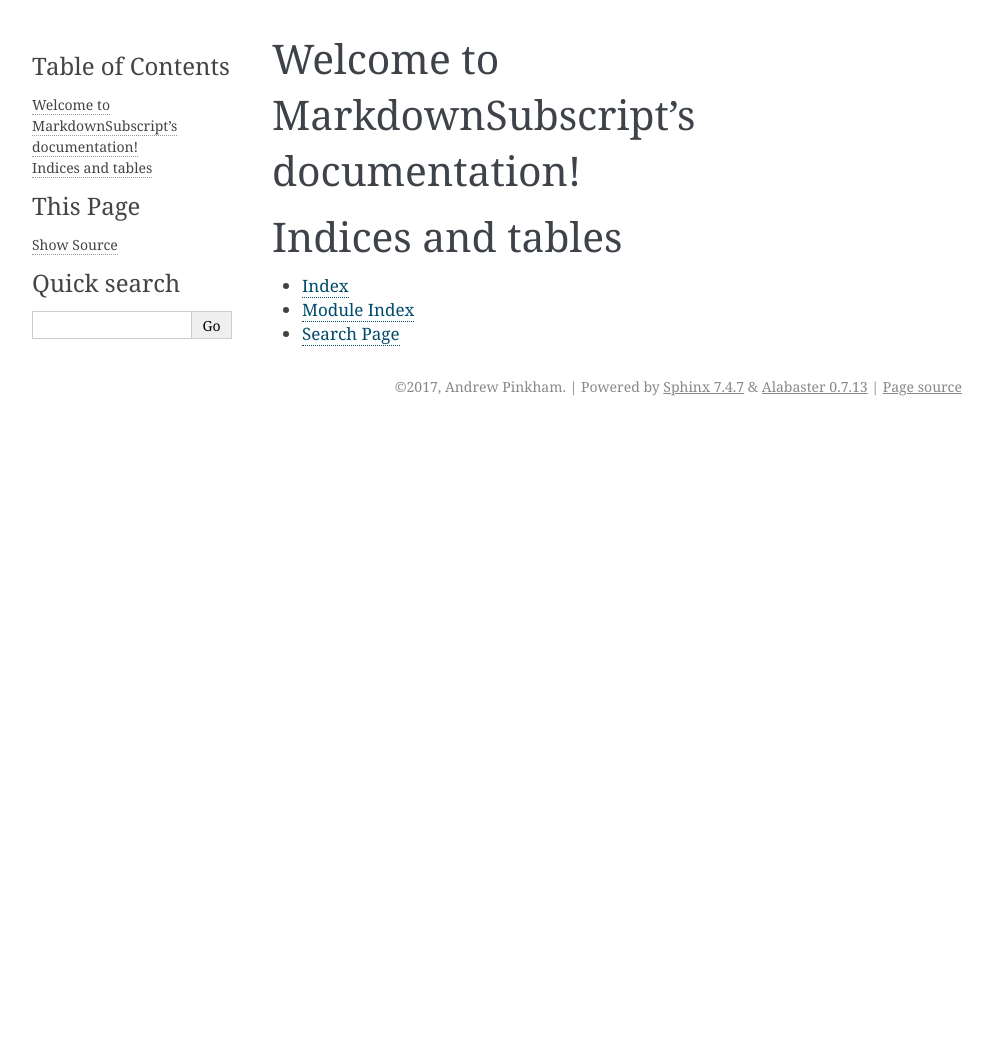
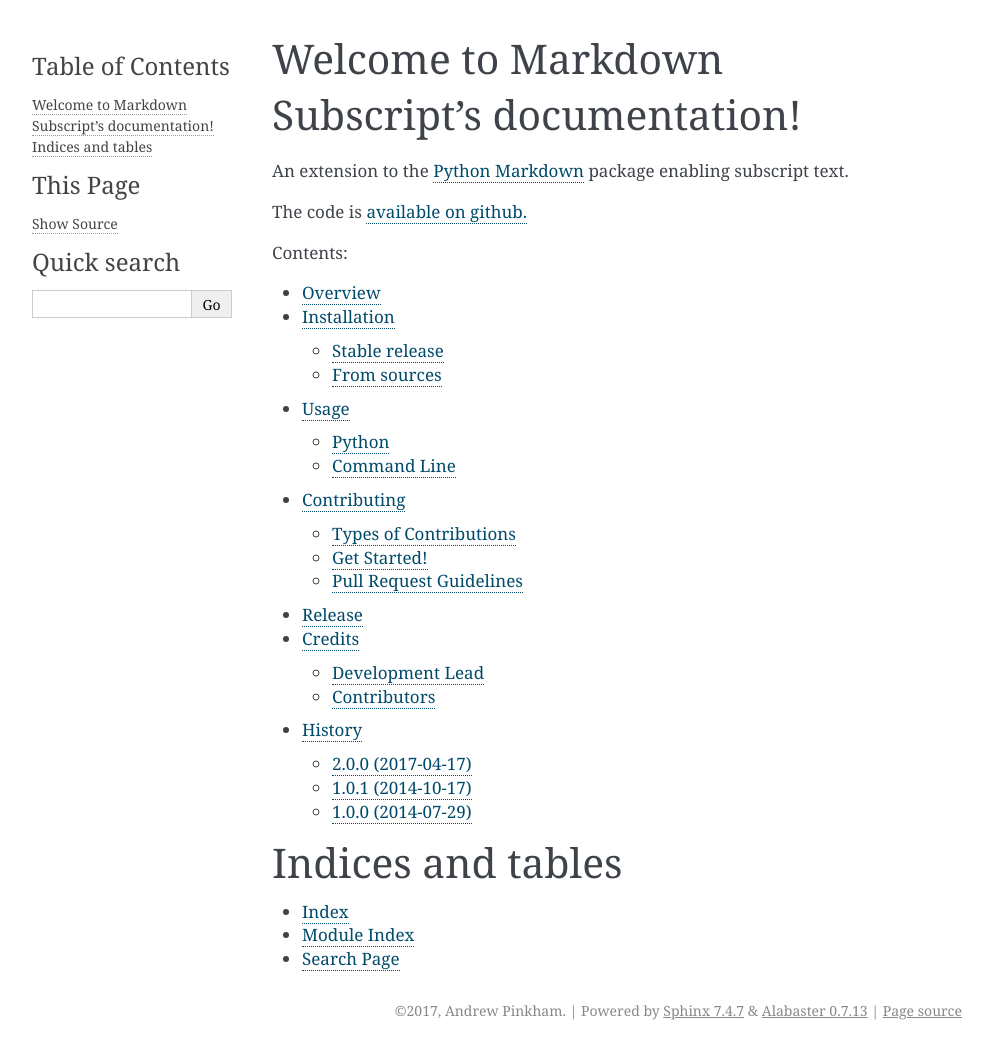
Before and after one commit to jambonrose/markdown_subscript_extension, a Sphinx documentation site: the page built from docs/index.rst, in a window 1280 px wide. Shown: the whole page, without its empty margins (148-1141 px from the left). Built offline with Sphinx 7.4.7, drawn with Linux system fonts in a browser that asks for light colours; before the commit the page ends 900 px from its top, so only the background shows below that.

Commit message:
Write documentation

```diff
--- /dev/null
+++ b/docs/authors.rst
@@ -0,0 +1 @@
+.. include:: ../AUTHORS.rst
--- /dev/null
+++ b/docs/contributing.rst
@@ -0,0 +1 @@
+.. include:: ../CONTRIBUTING.rst
--- /dev/null
+++ b/docs/history.rst
@@ -0,0 +1 @@
+.. include:: ../HISTORY.rst
--- a/docs/index.rst
+++ b/docs/index.rst
@@ -1,16 +1,24 @@
-.. MarkdownSubscript documentation master file, created by
-   sphinx-quickstart on Wed Apr 19 15:06:06 2017.
-   You can adapt this file completely to your liking, but it should at least
-   contain the root `toctree` directive.
+Welcome to Markdown Subscript's documentation!
+==============================================
 
-Welcome to MarkdownSubscript's documentation!
-=============================================
+An extension to the `Python Markdown`_ package enabling subscript text.
+
+The code is `available on github.`_
+
+.. _`Python Markdown`: https://pypi.python.org/pypi/Markdown
+.. _`available on github.`: https://github.com/jambonrose/markdown_subscript_extension
 
 .. toctree::
    :maxdepth: 2
    :caption: Contents:
 
-
+   overview
+   installation
+   usage
+   contributing
+   release
+   authors
+   history
 
 Indices and tables
 ==================
```
Also changed, not shown: CONTRIBUTING.rst (added, +120 -0 lines), HISTORY.rst (+7 -3 lines), docs/installation.rst (added, +46 -0 lines), docs/overview.rst (added, +24 -0 lines), docs/release.rst (added, +29 -0 lines), docs/usage.rst (added, +21 -0 lines).
